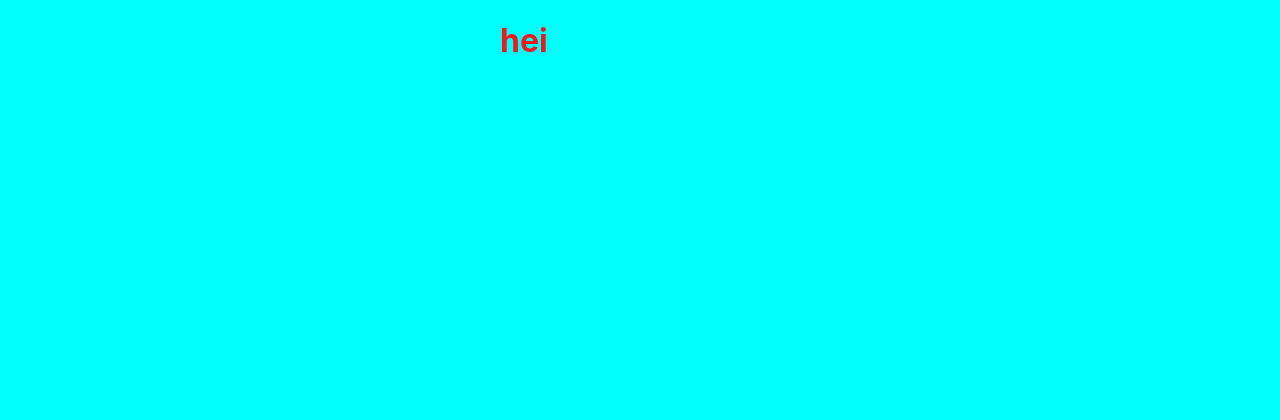
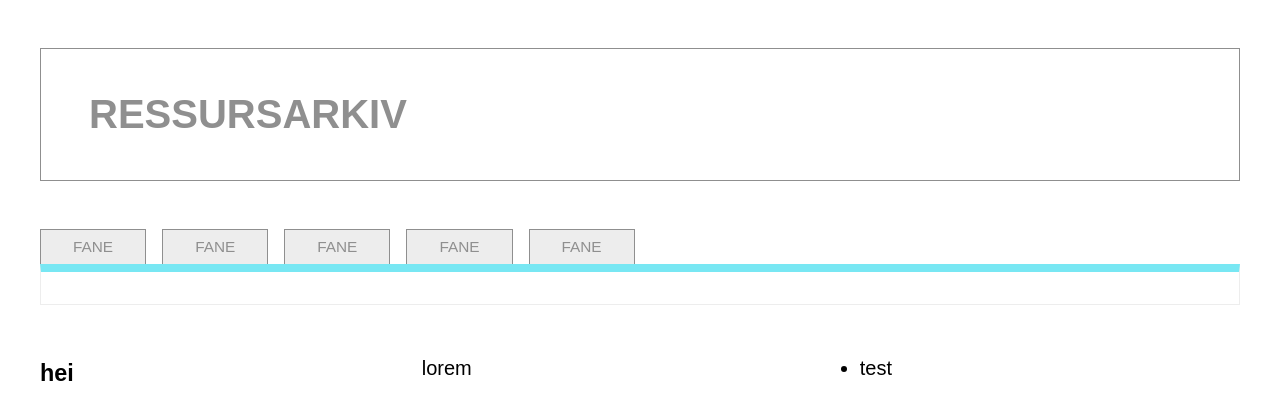
Before and after one commit to vildehw/gruppe_30, a React (Create React App) app: page / in a window 1280 px wide. Shown: the top 420 px of the page. Built offline with nearby package versions, Linux system fonts and the light colour scheme.

Commit message:
css/layout
Endring av sass pluss midlertidig oppsett av html i app.js

```diff
--- a/src/App.js
+++ b/src/App.js
@@ -5,11 +5,28 @@ import './css/main.css'
 function App() {
   return (
     <body>
+    <div class="container">
+    <header>
+      <h1>Ressursarkiv</h1>
+    </header>
+    <nav>
+      <button class="toggle">fane</button>
+      <button class="toggle">fane</button>
+      <button class="toggle">fane</button>
+      <button class="toggle">fane</button>
+      <button class="toggle">fane</button>
+    </nav>
     <main>
-
-    <h1>hei</h1>
+      <article class="product-card"></article>
+        <h3>hei</h3>
+          <p>lorem</p>
+            <ul>
+              <li>test</li>
+            </ul>
+      <article></article>
 
     </main>
+    </div>
     </body>
   );
 }
--- a/src/css/main.css
+++ b/src/css/main.css
@@ -1,12 +1,109 @@
-body {
-  background-color: aqua;
-  color: rgb(240, 26, 26);
-  border-radius: 4%;
-
+:root {
+  --red: #DA291C;
+  --yellow: #FFD700;
+  --blue: #78e7f3;
+  --green: #00AF4D;
+  --white: #FFFFFF;
+  --black: #000000;
+  --gray: #ededed;
+  --graydark: #8f8f8f;
+  --maxwidth: 1200px;
+  --rootsize: 20px;
 }
 
-h1 {
-  margin-left:500px;
+body {
+  background-color: var(--white);
+  font-family: sans-serif;
+  font-size: var(--rootsize);
+  margin-top: 0;
+  margin-bottom: 0;
+  padding-top: 0;
+  padding-bottom: 0;
+}
+
+div.container {
+  width: 100%;
+  max-width: var(--maxwidth);
+  margin: 0 auto;
+  background-color: var(--white);
+  overflow: hidden;
+}
+
+header {
+  display: flex;
+  justify-content: space-between;
+  padding: 1rem 1rem 1rem 3rem;
+  border: 1px solid var(--graydark);
+  margin-top: 3rem;
+}
+header h1 {
+  width: 100%;
+  max-width: 250px;
+  color: var(--graydark);
+  text-transform: uppercase;
+}
+
+nav {
+  display: flex;
+  width: 100%;
+  margin-top: 3rem;
+}
+nav button {
+  background-color: var(--gray);
+  color: var(--graydark);
+  text-decoration: none;
+  text-transform: uppercase;
+  font-size: large;
+  padding: 0.5rem 2rem;
+  border: 1px solid var(--graydark);
+  border-bottom: 0;
+  display: inline-block;
+  transition: ease-in-out 0.2s;
+  margin-right: 1rem;
+  font-size: 1.2vw;
+}
+nav button:hover {
+  color: var(--yellow);
+  border-color: var(--yellow);
+}
+nav button.active {
+  background-color: var(--blue);
+  border-color: var(--blue);
+  color: var(--white);
+}
+nav button.active:hover {
+  color: var(--white);
+}
+
+main {
+  display: flex;
+  flex-wrap: wrap;
+  padding: 0 0rem;
+  justify-content: space-between;
+}
+main h2 {
+  width: 100%;
+  display: block;
+  text-align: center;
+}
+main article.product-card {
+  background: var(--white);
+  border: 0.1rem solid var(--gray);
+  border-top: 0.5rem solid var(--blue);
+  width: 100%;
+  overflow: hidden;
+  padding: 1rem;
+  box-sizing: border-box;
+  color: var(--graydark);
+  margin-bottom: 2rem;
+}
+main article.product-card > * {
+  display: block;
+  clear: both;
+}
+main article.product-card h3 {
+  margin: 0.2rem 0 0.5rem 0;
+  font-weight: bold;
 }
 
 /*# sourceMappingURL=main.css.map */
--- a/src/sass/main.scss
+++ b/src/sass/main.scss
@@ -1,6 +1,127 @@
-body {
-    background-color: aqua;
-    color: white;
-    border-radius: 4%;
-    padding: left 50px;
+$red: #DA291C;
+$yellow: #FFD700;
+$blue: #78e7f3;
+$green: #00AF4D;
+$white: #FFFFFF;
+$black: #000000;
+$gray: #ededed;
+$graydark: #8f8f8f;
+$maxwidth: 1200px;
+$rootsize: 20px;
+
+:root {
+  --red: #{$red};
+  --yellow: #{$yellow};
+  --blue: #{$blue};
+  --green: #{$green};
+  --white: #{$white};
+  --black: #{$black};
+  --gray: #{$gray};
+  --graydark: #{$graydark};
+  --maxwidth: #{$maxwidth};
+  --rootsize: #{$rootsize};
 }
+
+body{
+  background-color: var(--white);
+  font-family: sans-serif;
+  font-size: var(--rootsize);
+  margin-top: 0;
+  margin-bottom: 0;
+  padding-top: 0;
+  padding-bottom: 0;
+}
+
+div.container{
+  width: 100%;
+  max-width: var(--maxwidth);
+  margin: 0 auto;
+  background-color: var(--white);
+  overflow: hidden;
+}
+
+header {
+  display: flex;
+  justify-content: space-between;
+  padding: 1rem 1rem 1rem 3rem;
+  border: 1px solid var(--graydark);
+  margin-top: 3rem;
+
+  h1 {
+    width: 100%;
+    max-width: 250px;
+    color: var(--graydark);
+    text-transform: uppercase;
+  }
+}
+
+nav{
+  display: flex;
+  width: 100%;
+  margin-top: 3rem;
+
+  button{
+    background-color: var(--gray);
+    color: var(--graydark);
+    text-decoration: none;
+    text-transform: uppercase;
+    font-size: large;
+    padding: 0.5rem 2rem;
+    border: 1px solid var(--graydark);
+    border-bottom: 0;
+    display: inline-block;
+    transition: ease-in-out .2s;
+    margin-right: 1rem;
+    font-size: 1.2vw;
+
+    &:hover{
+      color: var(--yellow);
+      border-color: var(--yellow);
+    }
+
+    &.active{
+      background-color: var(--blue);
+      border-color: var(--blue);
+      color: var(--white);
+
+      &:hover{
+        color: var(--white);
+      }
+    }
+  }
+}
+
+main{
+  display: flex;
+  flex-wrap: wrap;
+  padding: 0 0rem;
+  justify-content: space-between;
+
+  h2{
+    width: 100%;
+    display: block;
+    text-align: center;
+  }
+
+  article.product-card{
+    background:var(--white) ;
+    border: .1rem solid var(--gray);
+    border-top: .5rem solid var(--blue);
+    width: 100%;
+    overflow: hidden;
+    padding: 1rem;
+    box-sizing: border-box;
+    color: var(--graydark);
+    margin-bottom: 2rem;
+
+    > * {
+      display: block;
+      clear: both;
+    }
+
+    h3{
+      margin: .2rem 0 .5rem 0;
+      font-weight: bold;
+    }
+  }
+}
```
Also changed, not shown: 1 other file (tests, documents, lock files or other folders).
